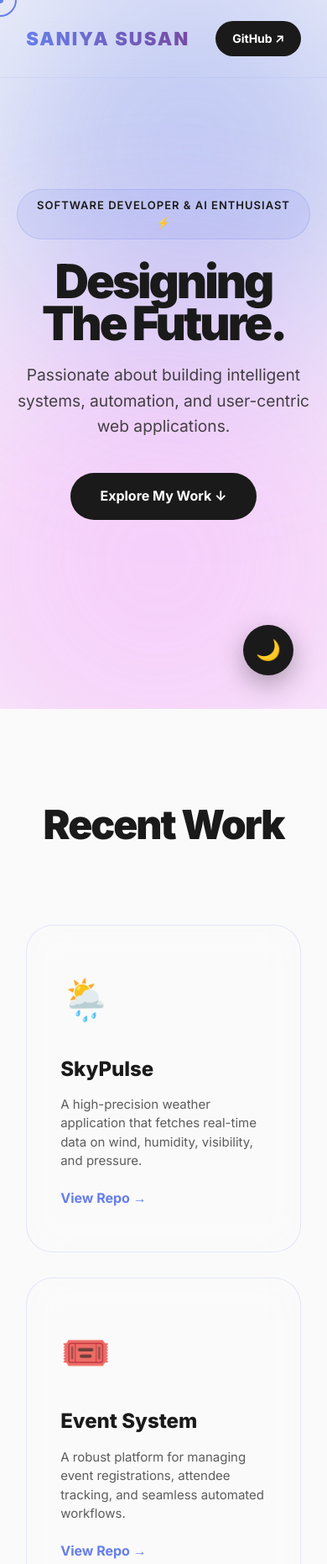
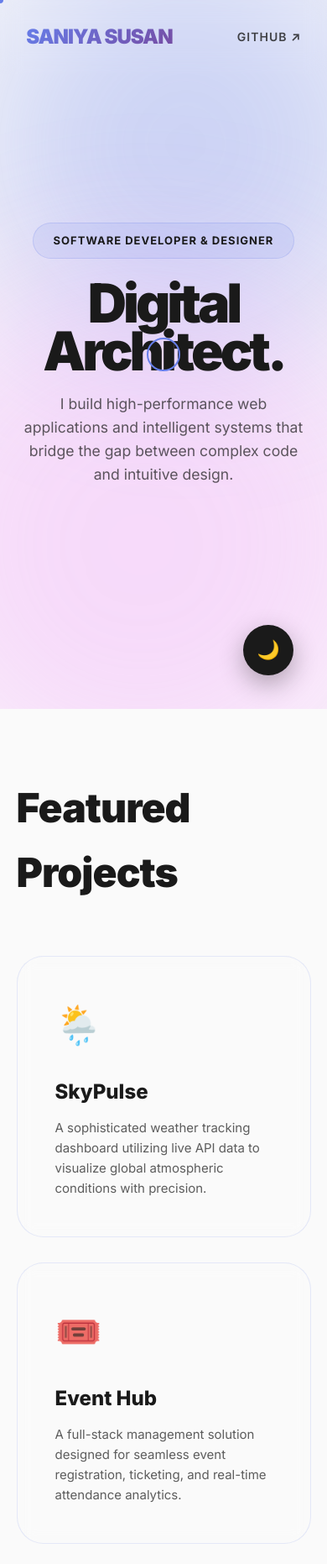
Before and after one commit to saniyasv/saniya-portfolio, a plain HTML site: page index.html in a window 390 px wide. Shown: the top 1862 px of the page at 84% size. Drawn offline with Linux system fonts and the light colour scheme.

Commit message:
Refactor index.html for better styling and layout
Refactor styles and update HTML structure for improved layout and responsiveness.

```diff
--- a/index.html
+++ b/index.html
@@ -4,27 +4,31 @@
     <meta charset="UTF-8">
     <meta name="viewport" content="width=device-width, initial-scale=1.0">
     <title>Saniya Susan | Creative Portfolio</title>
+
     <link rel="preconnect" href="https://fonts.googleapis.com">
     <link rel="preconnect" href="https://fonts.gstatic.com" crossorigin>
     <link href="https://fonts.googleapis.com/css2?family=Inter:wght@300;400;500;600;700;800;900&display=swap" rel="stylesheet">
+
     <style>
-        /* --- RESET & BASE STYLES --- */
+        /* --- RESET & GLOBAL --- */
         * {
             margin: 0;
             padding: 0;
             box-sizing: border-box;
-            cursor: none !important; /* Disables default cursor for our custom one */
+            cursor: none !important; /* Hides default cursor */
         }
 
-        html { scroll-behavior: smooth; }
+        html {
+            scroll-behavior: smooth;
+        }
 
         body {
             font-family: 'Inter', sans-serif;
             transition: background-color 0.5s ease, color 0.5s ease;
             overflow-x: hidden;
-            line-height: 1.6;
             background: #fafafa;
             color: #1a1a1a;
+            line-height: 1.6;
         }
 
         body.dark-mode {
@@ -32,7 +36,7 @@
             color: #fafafa;
         }
 
-        /* --- CUSTOM CURSOR --- */
+        /* --- CUSTOM CURSOR SYSTEM --- */
         .cursor-dot {
             position: fixed;
             width: 8px;
@@ -54,13 +58,31 @@
             pointer-events: none;
             z-index: 99998;
             transform: translate(-50%, -50%);
-            transition: width 0.3s, height 0.3s, transform 0.15s ease-out;
+            transition: width 0.3s ease, height 0.3s ease, border-color 0.3s ease;
+        }
+
+        .cursor-trail {
+            position: fixed;
+            width: 4px;
+            height: 4px;
+            background: rgba(102, 126, 234, 0.4);
+            border-radius: 50%;
+            pointer-events: none;
+            z-index: 99997;
+            transform: translate(-50%, -50%);
+            animation: trailFade 0.7s ease-out forwards;
+        }
+
+        @keyframes trailFade {
+            0% { opacity: 0.6; transform: translate(-50%, -50%) scale(1); }
+            100% { opacity: 0; transform: translate(-50%, -50%) scale(0.1); }
         }
 
         body.dark-mode .cursor-dot { background: #a78bfa; }
         body.dark-mode .cursor-ring { border-color: #a78bfa; }
+        body.dark-mode .cursor-trail { background: rgba(167, 139, 250, 0.4); }
 
-        /* --- BACKGROUND ANIMATION --- */
+        /* --- BACKGROUND ELEMENTS --- */
         .animated-background {
             position: fixed;
             inset: 0;
@@ -71,17 +93,24 @@
         .gradient-orb {
             position: absolute;
             border-radius: 50%;
-            filter: blur(120px);
-            opacity: 0.4;
-            animation: float 25s infinite alternate ease-in-out;
+            filter: blur(100px);
+            opacity: 0.3;
+            animation: float 20s infinite alternate ease-in-out;
         }
 
-        .orb-1 { width: 500px; height: 500px; background: #667eea; top: -10%; left: -10%; }
-        .orb-2 { width: 600px; height: 600px; background: #f093fb; bottom: -10%; right: -10%; animation-delay: -5s; }
+        .orb-1 {
+            width: 500px; height: 500px;
+            background: #667eea; top: -10%; left: -10%;
+        }
+        .orb-2 {
+            width: 600px; height: 600px;
+            background: #f093fb; bottom: -10%; right: -10%;
+            animation-delay: -5s;
+        }
 
         @keyframes float {
             0% { transform: translate(0, 0) scale(1); }
-            100% { transform: translate(150px, 100px) scale(1.2); }
+            100% { transform: translate(80px, 40px) scale(1.1); }
         }
 
         /* --- NAVIGATION --- */
@@ -94,18 +123,30 @@
             display: flex;
             justify-content: space-between;
             align-items: center;
-            backdrop-filter: blur(15px);
-            border-bottom: 1px solid rgba(102, 126, 234, 0.1);
+            backdrop-filter: blur(12px);
         }
 
         .logo {
-            font-size: 22px;
             font-weight: 900;
-            letter-spacing: 2px;
-            background: linear-gradient(90deg, #667eea, #764ba2);
+            font-size: 24px;
+            letter-spacing: -1px;
+            background: linear-gradient(135deg, #667eea 0%, #764ba2 100%);
             -webkit-background-clip: text;
             -webkit-text-fill-color: transparent;
         }
+
+        .nav-link {
+            text-decoration: none;
+            color: inherit;
+            font-weight: 600;
+            font-size: 14px;
+            text-transform: uppercase;
+            letter-spacing: 1px;
+            opacity: 0.8;
+            transition: opacity 0.3s;
+        }
+
+        .nav-link:hover { opacity: 1; }
 
         /* --- HERO SECTION --- */
         .hero {
@@ -119,36 +160,43 @@
         }
 
         .welcome-badge {
-            padding: 8px 20px;
+            padding: 10px 24px;
             background: rgba(102, 126, 234, 0.1);
             border: 1px solid rgba(102, 126, 234, 0.2);
             border-radius: 50px;
             font-size: 13px;
-            font-weight: 600;
-            margin-bottom: 25px;
-            text-transform: uppercase;
+            font-weight: 700;
+            margin-bottom: 24px;
             letter-spacing: 1px;
         }
 
-        .name-line {
+        .hero h1 {
             font-size: clamp(3.5rem, 12vw, 8rem);
             font-weight: 900;
             line-height: 0.9;
             margin-bottom: 20px;
-            letter-spacing: -3px;
+            letter-spacing: -4px;
         }
 
-        .tagline {
-            font-size: 1.2rem;
+        .hero p {
             max-width: 600px;
-            opacity: 0.8;
-            margin-bottom: 40px;
+            font-size: 1.1rem;
+            opacity: 0.7;
         }
 
         /* --- PROJECTS SECTION --- */
-        section { padding: 100px 8%; }
+        section {
+            padding: 120px 8%;
+            max-width: 1400px;
+            margin: 0 auto;
+        }
 
-        .section-header { text-align: center; margin-bottom: 80px; }
+        .section-title {
+            font-size: 3rem;
+            font-weight: 900;
+            margin-bottom: 60px;
+            letter-spacing: -1px;
+        }
 
         .projects-grid {
             display: grid;
@@ -157,31 +205,43 @@
         }
 
         .project-card {
-            padding: 50px 40px;
+            padding: 45px;
             background: rgba(255, 255, 255, 0.03);
             border: 1px solid rgba(102, 126, 234, 0.15);
             border-radius: 32px;
-            backdrop-filter: blur(20px);
+            backdrop-filter: blur(10px);
             transition: all 0.4s cubic-bezier(0.175, 0.885, 0.32, 1.275);
             text-decoration: none;
             color: inherit;
             display: flex;
             flex-direction: column;
-            align-items: flex-start;
         }
 
         .project-card:hover {
-            transform: translateY(-15px) scale(1.02);
+            transform: translateY(-12px);
+            background: rgba(102, 126, 234, 0.08);
             border-color: #667eea;
-            background: rgba(102, 126, 234, 0.08);
-            box-shadow: 0 30px 60px rgba(102, 126, 234, 0.15);
+            box-shadow: 0 20px 40px rgba(0,0,0,0.1);
         }
 
-        .project-icon { font-size: 48px; margin-bottom: 25px; }
-        .project-title { font-size: 24px; font-weight: 800; margin-bottom: 12px; }
-        .project-desc { font-size: 15px; opacity: 0.7; margin-bottom: 20px; line-height: 1.5; }
+        .project-icon {
+            font-size: 45px;
+            margin-bottom: 25px;
+        }
 
-        /* --- THEME TOGGLE & BUTTONS --- */
+        .project-card h3 {
+            font-size: 24px;
+            font-weight: 800;
+            margin-bottom: 12px;
+        }
+
+        .project-card p {
+            font-size: 15px;
+            opacity: 0.7;
+            line-height: 1.6;
+        }
+
+        /* --- THEME TOGGLE --- */
         .theme-toggle {
             position: fixed;
             bottom: 40px;
@@ -192,31 +252,22 @@
             background: #1a1a1a;
             color: white;
             border: none;
+            font-size: 22px;
+            z-index: 1001;
+            box-shadow: 0 10px 30px rgba(0,0,0,0.3);
             display: flex;
             align-items: center;
             justify-content: center;
-            font-size: 24px;
-            z-index: 1001;
-            box-shadow: 0 10px 30px rgba(0,0,0,0.3);
-            transition: transform 0.3s ease;
+            transition: transform 0.3s;
         }
 
-        body.dark-mode .theme-toggle { background: #fafafa; color: #1a1a1a; }
         .theme-toggle:active { transform: scale(0.9); }
+        body.dark-mode .theme-toggle { background: #ffffff; color: #000000; }
 
-        .btn-main {
-            padding: 15px 35px;
-            background: #1a1a1a;
-            color: white;
-            border-radius: 50px;
-            text-decoration: none;
-            font-weight: 700;
-            transition: 0.3s;
+        @media (max-width: 768px) {
+            .hero h1 { font-size: 4rem; }
+            section { padding: 80px 5%; }
         }
-
-        body.dark-mode .btn-main { background: #fafafa; color: #1a1a1a; }
-        .btn-main:hover { opacity: 0.9; transform: translateY(-3px); }
-
     </style>
 </head>
 <body>
@@ -231,51 +282,45 @@
 
     <nav>
         <div class="logo">SANIYA SUSAN</div>
-        <a href="https://github.com/saniyasv" class="btn-main" style="padding: 10px 20px; font-size: 14px;">GitHub ↗</a>
+        <a href="https://github.com/saniyasv" class="nav-link" target="_blank">GitHub ↗</a>
     </nav>
 
     <button class="theme-toggle" id="theme-btn">🌙</button>
 
     <div class="hero">
-        <div class="welcome-badge">Software Developer & AI Enthusiast ⚡</div>
-        <h1 class="name-line">Designing <br> The Future.</h1>
-        <p class="tagline">Passionate about building intelligent systems, automation, and user-centric web applications.</p>
-        <a href="#projects" class="btn-main">Explore My Work ↓</a>
+        <div class="welcome-badge">SOFTWARE DEVELOPER & DESIGNER</div>
+        <h1>Digital <br> Architect.</h1>
+        <p>I build high-performance web applications and intelligent systems that bridge the gap between complex code and intuitive design.</p>
     </div>
 
     <section id="projects">
-        <div class="section-header">
-            <h2 style="font-size: 3rem; font-weight: 900; letter-spacing: -2px;">Recent Work</h2>
-        </div>
+        <h2 class="section-title">Featured Projects</h2>
+        <div class="projects-grid">
 
-        <div class="projects-grid">
-            <a href="https://github.com/saniyasv/SkyPulse" class="project-card">
+            <a href="https://github.com/saniyasv/SkyPulse" class="project-card" target="_blank">
                 <div class="project-icon">🌦️</div>
-                <h3 class="project-title">SkyPulse</h3>
-                <p class="project-desc">A high-precision weather application that fetches real-time data on wind, humidity, visibility, and pressure.</p>
-                <span style="font-weight: 700; color: #667eea;">View Repo →</span>
+                <h3>SkyPulse</h3>
+                <p>A sophisticated weather tracking dashboard utilizing live API data to visualize global atmospheric conditions with precision.</p>
             </a>
 
-            <a href="https://github.com/saniyasv" class="project-card">
+            <a href="https://github.com/saniyasv" class="project-card" target="_blank">
                 <div class="project-icon">🎟️</div>
-                <h3 class="project-title">Event System</h3>
-                <p class="project-desc">A robust platform for managing event registrations, attendee tracking, and seamless automated workflows.</p>
-                <span style="font-weight: 700; color: #667eea;">View Repo →</span>
+                <h3>Event Hub</h3>
+                <p>A full-stack management solution designed for seamless event registration, ticketing, and real-time attendance analytics.</p>
             </a>
 
-            <a href="https://github.com/saniyasv" class="project-card">
+            <a href="https://github.com/saniyasv" class="project-card" target="_blank">
                 <div class="project-icon">🤖</div>
-                <h3 class="project-title">AI Chatbot</h3>
-                <p class="project-desc">Conversational AI built to handle natural language processing and provide real-time intelligent responses.</p>
-                <span style="font-weight: 700; color: #667eea;">View Repo →</span>
+                <h3>Nexus AI</h3>
+                <p>An advanced Natural Language Processing chatbot capable of multi-turn conversations and context-aware assistance.</p>
             </a>
 
-            <a href="https://github.com/saniyasv" class="project-card">
+            <a href="https://github.com/saniyasv" class="project-card" target="_blank">
                 <div class="project-icon">📧</div>
-                <h3 class="project-title">AI Email Sender</h3>
-                <p class="project-desc">An automated communication engine that uses AI to personalize and scale high-volume email outreach.</p>
-                <span style="font-weight: 700; color: #667eea;">View Repo →</span>
+                <h3>MailGenie</h3>
+                <p>An automated communication engine that leverages AI to generate and send personalized bulk emails with high deliverability.</p>
             </a>
+
         </div>
     </section>
 
@@ -284,49 +329,62 @@
         const ring = document.querySelector('.cursor-ring');
         const themeBtn = document.getElementById('theme-btn');
 
-        // Mouse Move Listener
+        // --- 1. SMOOTH CURSOR TRACKING ---
         document.addEventListener('mousemove', (e) => {
-            dot.style.left = e.clientX + 'px';
-            dot.style.top = e.clientY + 'px';
+            const x = e.clientX;
+            const y = e.clientY;
 
-            // Adds a small delay to the ring for a "liquid" feel
+            // Dot follows mouse instantly
+            dot.style.left = `${x}px`;
+            dot.style.top = `${y}px`;
+
+            // Ring follows with a "lag" for a premium feel
             ring.animate({
-                left: `${e.clientX}px`,
-                top: `${e.clientY}px`
+                left: `${x}px`,
+                top: `${y}px`
             }, { duration: 500, fill: "forwards" });
+
+            // --- 2. TRAIL EFFECT ---
+            // Only create trail every 2 movements to save performance
+            if (Math.random() > 0.5) {
+                const trail = document.createElement('div');
+                trail.className = 'cursor-trail';
+                trail.style.left = `${x}px`;
+                trail.style.top = `${y}px`;
+                document.body.appendChild(trail);
+
+                // Remove element after animation finishes
+                setTimeout(() => trail.remove(), 700);
+            }
         });
 
-        // Hover Effect for interactive elements
-        const targets = document.querySelectorAll('a, button, .project-card');
-        targets.forEach(target => {
-            target.addEventListener('mouseenter', () => {
-                ring.style.width = '70px';
-                ring.style.height = '70px';
+        // --- 3. INTERACTIVE HOVER STATE ---
+        const interactiveElements = document.querySelectorAll('a, button, .project-card');
+
+        interactiveElements.forEach(el => {
+            el.addEventListener('mouseenter', () => {
+                ring.style.width = '80px';
+                ring.style.height = '80px';
                 ring.style.backgroundColor = 'rgba(102, 126, 234, 0.1)';
             });
-            target.addEventListener('mouseleave', () => {
+            el.addEventListener('mouseleave', () => {
                 ring.style.width = '40px';
                 ring.style.height = '40px';
                 ring.style.backgroundColor = 'transparent';
             });
         });
 
-        // Dark Mode Logic
+        // --- 4. THEME TOGGLE LOGIC ---
         themeBtn.addEventListener('click', () => {
             document.body.classList.toggle('dark-mode');
-            themeBtn.textContent = document.body.classList.contains('dark-mode') ? '☀️' : '🌙';
+            const isDark = document.body.classList.contains('dark-mode');
+            themeBtn.textContent = isDark ? '☀️' : '🌙';
         });
 
-        // Add "scroll reveal" effect to cards
-        window.addEventListener('scroll', () => {
-            const cards = document.querySelectorAll('.project-card');
-            cards.forEach(card => {
-                const cardTop = card.getBoundingClientRect().top;
-                if(cardTop < window.innerHeight - 100) {
-                    card.style.opacity = '1';
-                    card.style.transform = 'translateY(0)';
-                }
-            });
+        // Initial setup for the ring position
+        window.addEventListener('load', () => {
+            ring.style.left = '50%';
+            ring.style.top = '50%';
         });
     </script>
 </body>
```
